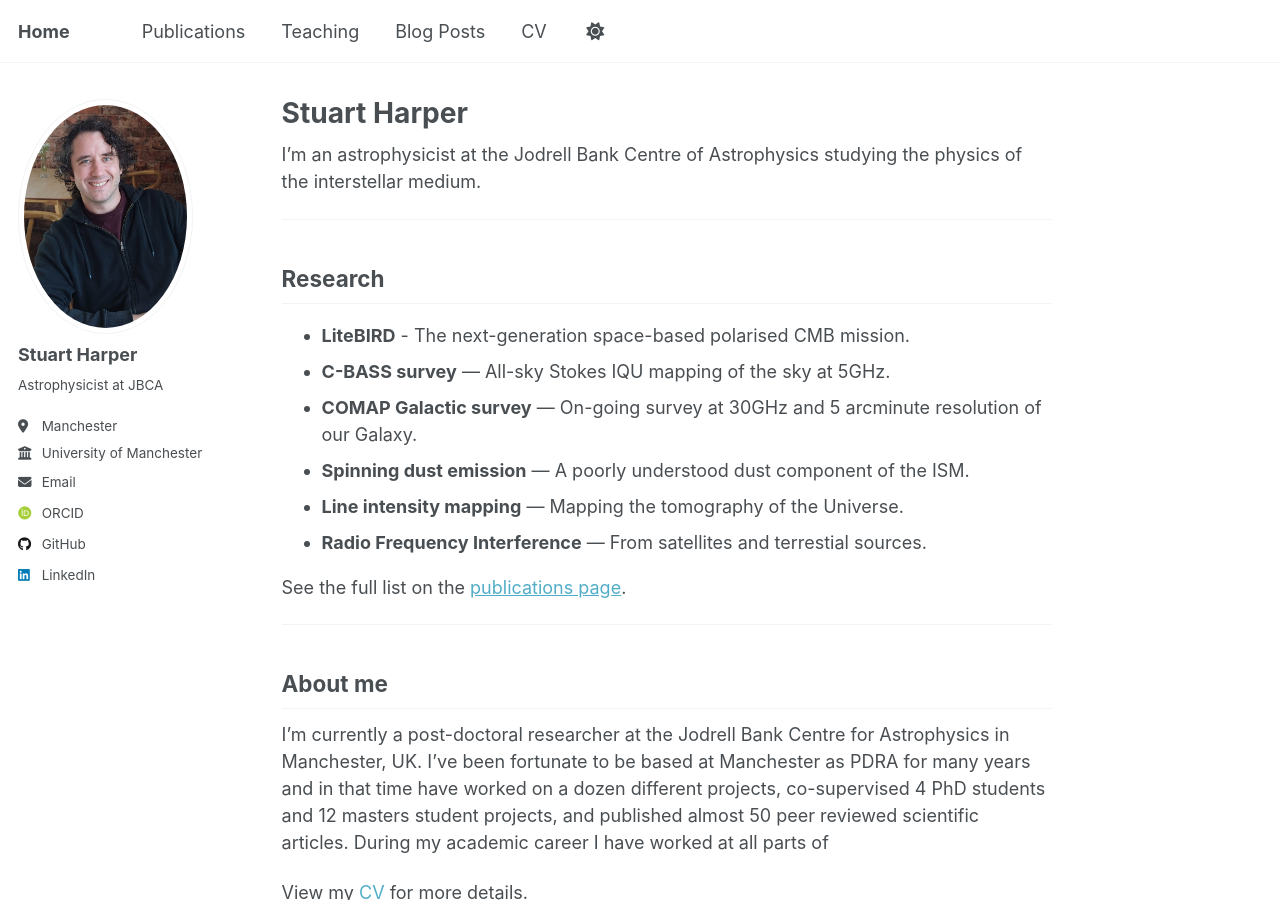
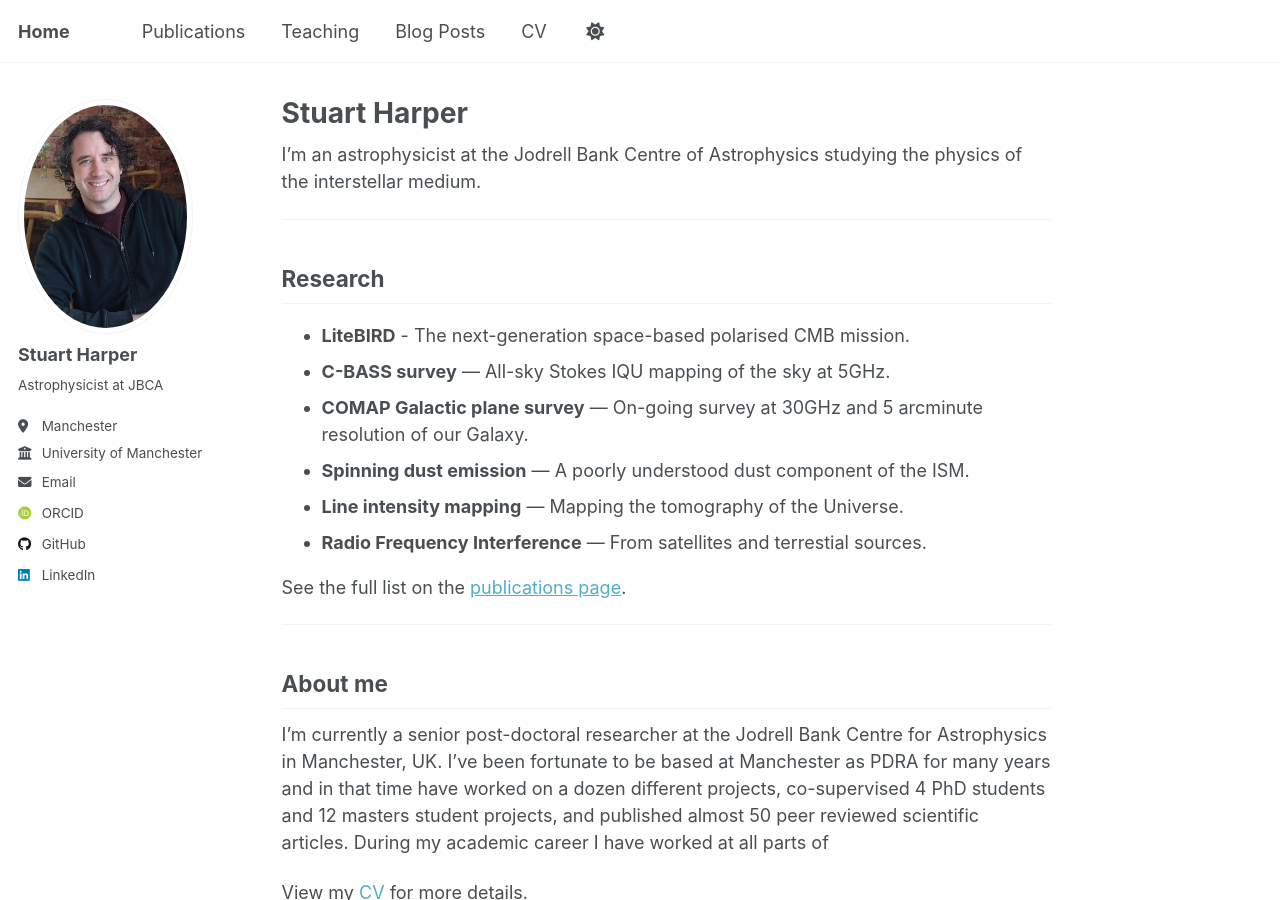
Before and after one commit to SharperJBCA/sharperjbca.github.io, a Jekyll site: the page built from _pages/about.md, in a window 1280 px wide and 900 px high. Built offline with Jekyll 4.4.1, drawn with Linux system fonts in a browser that asks for light colours; some web fonts are replaced; a script that is not in the unit is left out.

Commit message:
update about

```diff
--- a/_pages/about.md
+++ b/_pages/about.md
@@ -14,7 +14,7 @@ I’m an astrophysicist at the Jodrell Bank Centre of Astrophysics studying the
 ## Research
 - **LiteBIRD** - The next-generation space-based polarised CMB mission.
 - **C-BASS survey** — All-sky Stokes IQU mapping of the sky at 5GHz.
-- **COMAP Galactic survey** — On-going survey at 30GHz and 5 arcminute resolution of our Galaxy.
+- **COMAP Galactic plane survey** — On-going survey at 30GHz and 5 arcminute resolution of our Galaxy.
 - **Spinning dust emission** — A poorly understood dust component of the ISM.
 - **Line intensity mapping** — Mapping the tomography of the Universe.
 - **Radio Frequency Interference** — From satellites and terrestial sources.
@@ -24,7 +24,7 @@ See the full list on the [publications page](/publications/).
 ---
 
 ## About me
-I’m currently a post-doctoral researcher at the Jodrell Bank Centre for Astrophysics in Manchester, UK. I've been fortunate to be based at Manchester as PDRA for many years and in that time have worked on a dozen different projects, co-supervised 4 PhD students and 12 masters student projects, and published almost 50 peer reviewed scientific articles. During my academic career I have worked at all parts of
+I’m currently a senior post-doctoral researcher at the Jodrell Bank Centre for Astrophysics in Manchester, UK. I've been fortunate to be based at Manchester as PDRA for many years and in that time have worked on a dozen different projects, co-supervised 4 PhD students and 12 masters student projects, and published almost 50 peer reviewed scientific articles. During my academic career I have worked at all parts of
 
 View my [CV](/cv/) for more details.
 
```
